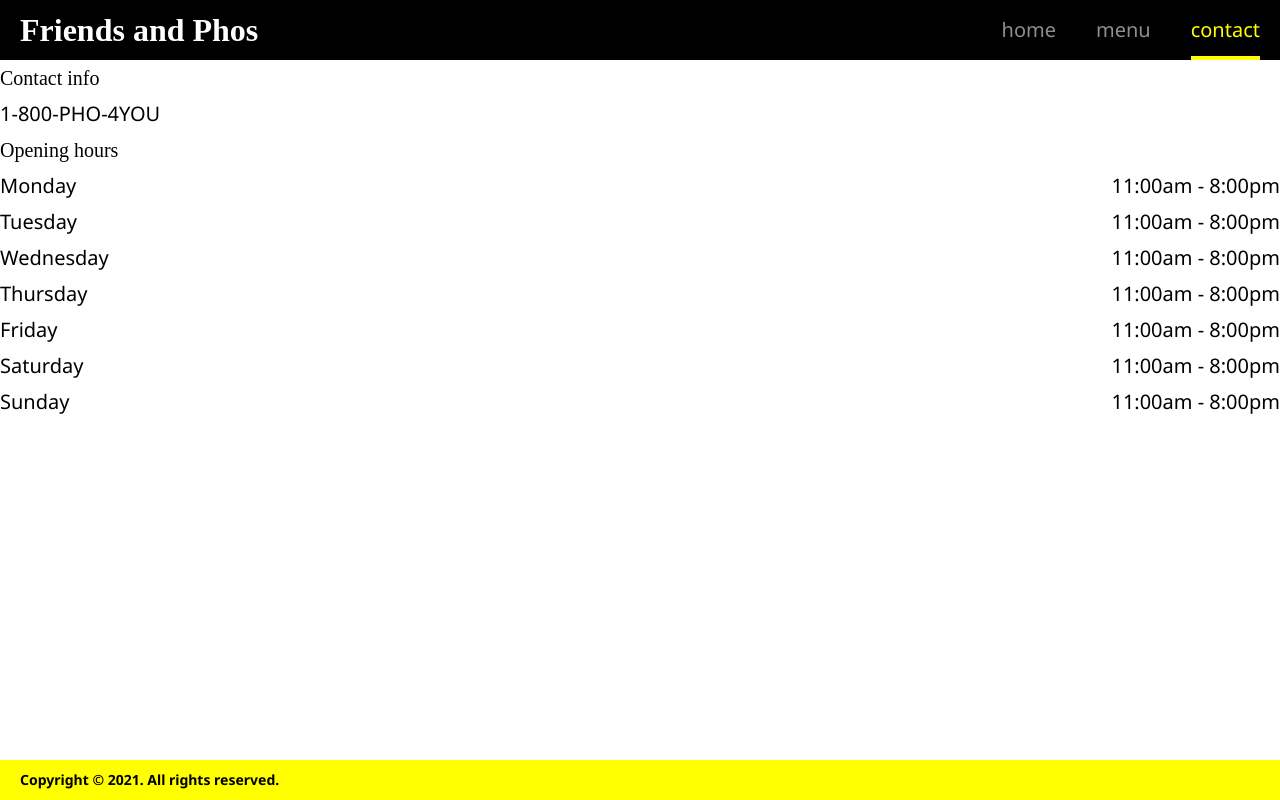
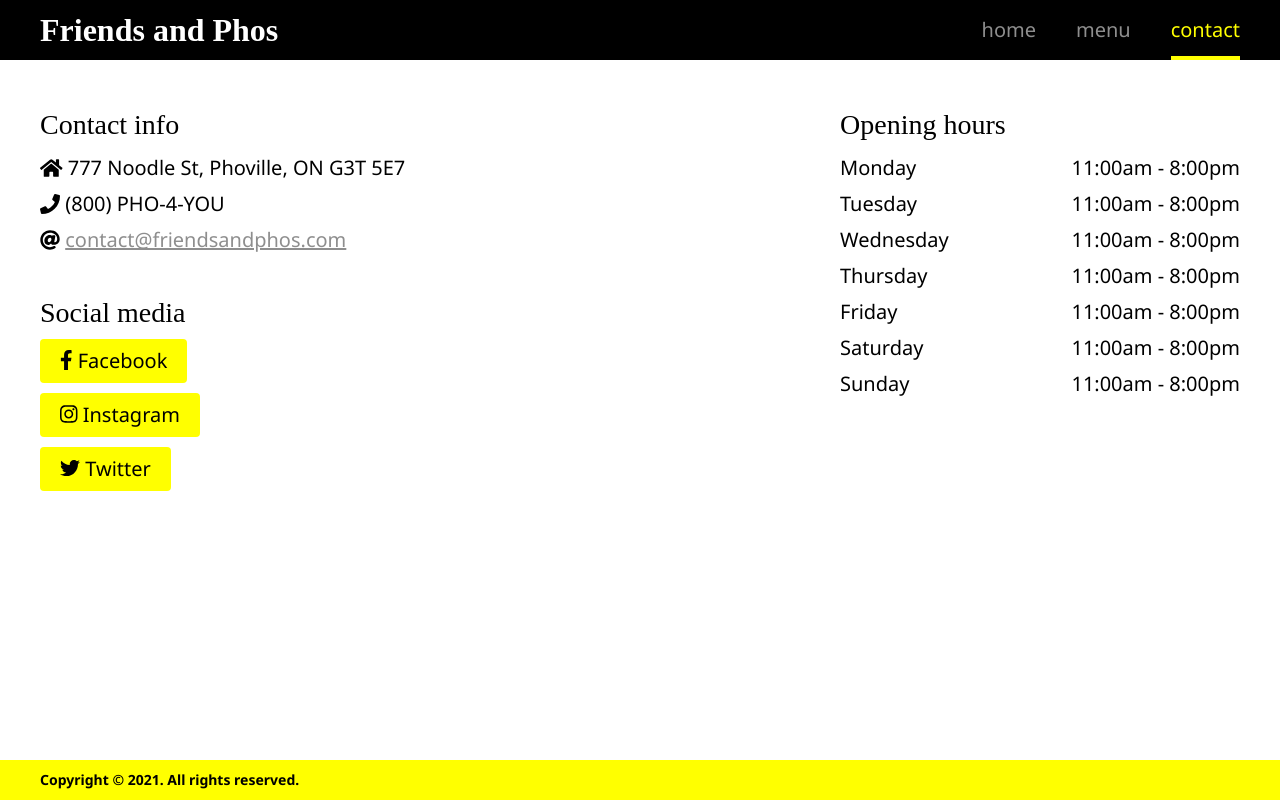
Before and after one commit to sevignator/odin-project_restaurant-page, a website built with webpack: page dist/index.html in a window 1280 px wide. Both pictures are taken after a click on the link "contact". Built offline with nearby package versions, Linux system fonts and the light colour scheme; a web font is replaced by a local one.

Commit message:
add contact page content

```diff
--- a/package.json
+++ b/package.json
@@ -17,6 +17,7 @@
     "webpack-cli": "^4.9.1"
   },
   "dependencies": {
+    "@fortawesome/fontawesome-free": "^5.15.4",
     "reset-css": "^5.0.1"
   }
 }
--- a/src/index.js
+++ b/src/index.js
@@ -1,4 +1,6 @@
 // Imports
+import "@fortawesome/fontawesome-free/js/all";
+
 import "reset-css";
 import "./style.css";
 
--- a/src/pages/contact.js
+++ b/src/pages/contact.js
@@ -1,8 +1,20 @@
 export const contactHtml = `
+  <section class="contact-content">
+    <div>
       <h2>Contact info</h2>
       <ul>
-    <li>1-800-PHO-4YOU</li>
+        <li><i class="fas fa-home"></i> 777 Noodle St, Phoville, ON G3T 5E7</li>
+        <li><i class="fas fa-phone"></i> (800) PHO-4-YOU</li>
+        <li><i class="fas fa-at"></i> <a href="#">contact@friendsandphos.com</a></li>
       </ul>
+      <h2>Social media</h2>
+      <ul>
+        <li><a href="#" class="button"><i class="fab fa-facebook-f"></i> Facebook</a></li>
+        <li><a href="#" class="button"><i class="fab fa-instagram"></i> Instagram</a></li>
+        <li><a href="#" class="button"><i class="fab fa-twitter"></i> Twitter</a></li>
+      </ul>
+    </div>
+    <div>
       <h2>Opening hours</h2>
       <dl class="opening-hours-grid">
         <dt>Monday</dt>
@@ -20,4 +32,6 @@ export const contactHtml = `
         <dt>Sunday</dt>
         <dd>11:00am - 8:00pm</dd>
       </dl>
+    </div>
+  </section>
 `;
--- a/src/pages/home.js
+++ b/src/pages/home.js
@@ -4,7 +4,7 @@ export const homeHtml = `
   <section class="home-content">
     <div class="hero-banner">
       <p class="banner-text">The warmest pho in town, period.</p>
-      <button class="banner-button">Order online</button>
+      <a href="#" class="button">Order online</a>
     </div>
     <div class="featured-quote">
       <blockquote>
--- a/src/style.css
+++ b/src/style.css
@@ -6,7 +6,7 @@
   --ff-headings: Eczar, "Times New Roman", Times, serif;
   --clr-light-grey: #8e8e8e;
   --clr-accent: #ffff00;
-  --inline-padding: 2rem;
+  --inline-padding: 4rem;
 }
 
 /* Layout rules */
@@ -48,10 +48,27 @@ body {
   flex: 1;
 }
 
+/* Base rules */
+
 h1,
 h2,
 h3 {
   font-family: var(--ff-headings);
+}
+
+h1 {
+  font-size: 3.2rem;
+  font-weight: 800;
+}
+
+h2 {
+  margin-top: 3rem;
+  font-size: 2.8rem;
+}
+
+a,
+a:visited {
+  color: var(--clr-light-grey);
 }
 
 /* Component rules */
@@ -61,8 +78,6 @@ h3 {
   bottom: -0.1rem;
   display: flex;
   align-items: center;
-  font-size: 3.2rem;
-  font-weight: 800;
 }
 
 .main-navigation * {
@@ -100,6 +115,16 @@ h3 {
   grid-template-rows: 500px 400px;
 }
 
+.contact-content {
+  display: grid;
+  grid-template-columns: 2fr 1fr;
+  padding: var(--inline-padding);
+}
+
+.contact-content > * > :first-child {
+  margin-top: 0;
+}
+
 .hero-banner {
   position: relative;
   display: flex;
@@ -133,21 +158,28 @@ h3 {
   font-size: 5rem;
 }
 
-.hero-banner .banner-button {
-  align-self: flex-start;
-  padding: 0.5em 2rem;
-  margin-top: 0.5em;
+.button,
+.button:visited {
+  display: inline-block;
+  padding: 0.2em 2rem;
+  margin-bottom: 0.5em;
   border: none;
   border-radius: 0.2em;
   background-color: var(--clr-accent);
-  font-size: 2.5rem;
+  text-decoration: none;
+  color: #000;
   transition: background-color 0.1s ease-in;
 }
 
-.hero-banner .banner-button:hover,
-.hero-banner .banner-button:focus {
+.button:hover,
+.button:focus {
   background-color: #afaf0e;
   cursor: pointer;
+}
+
+.hero-banner .button {
+  align-self: flex-start;
+  margin-top: 0.5em;
 }
 
 .featured-quote {
```
Also changed, not shown: dist/main.js.LICENSE.txt (added), 2 other files. Lines whose indentation alone changed are shown as unchanged.
